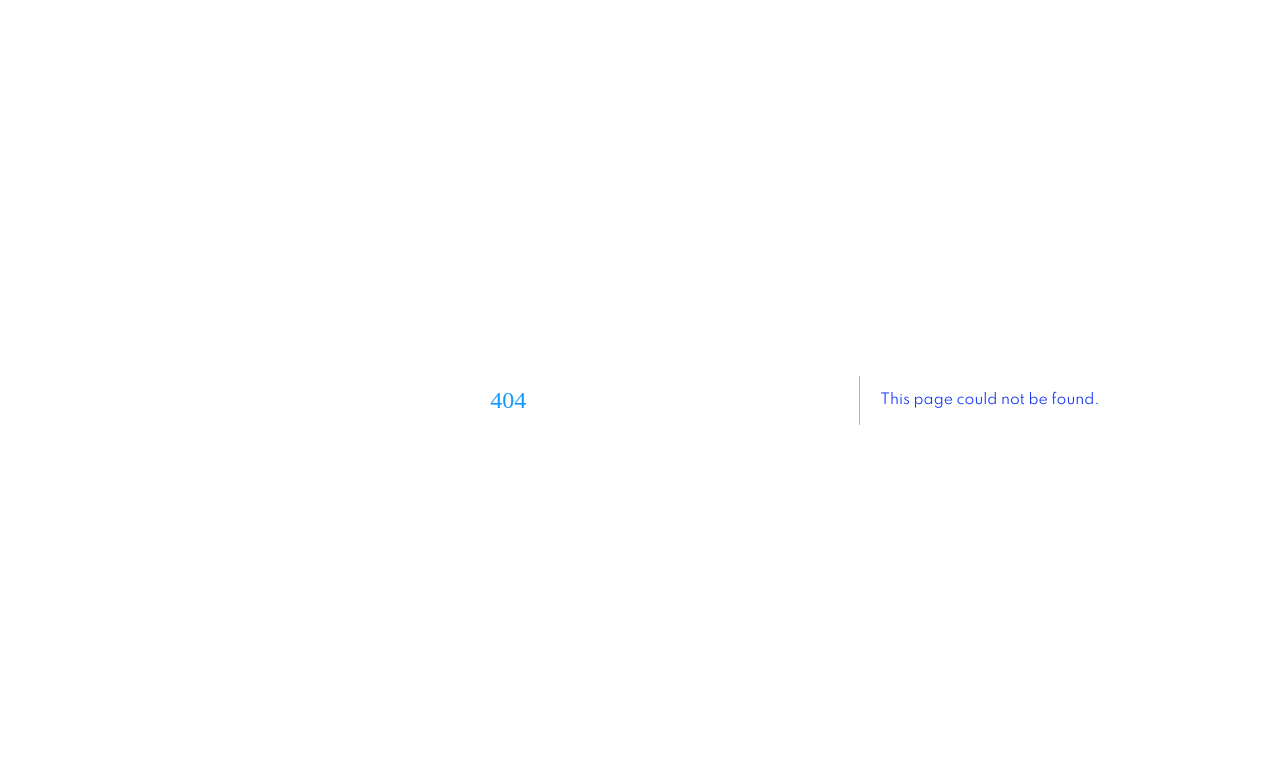
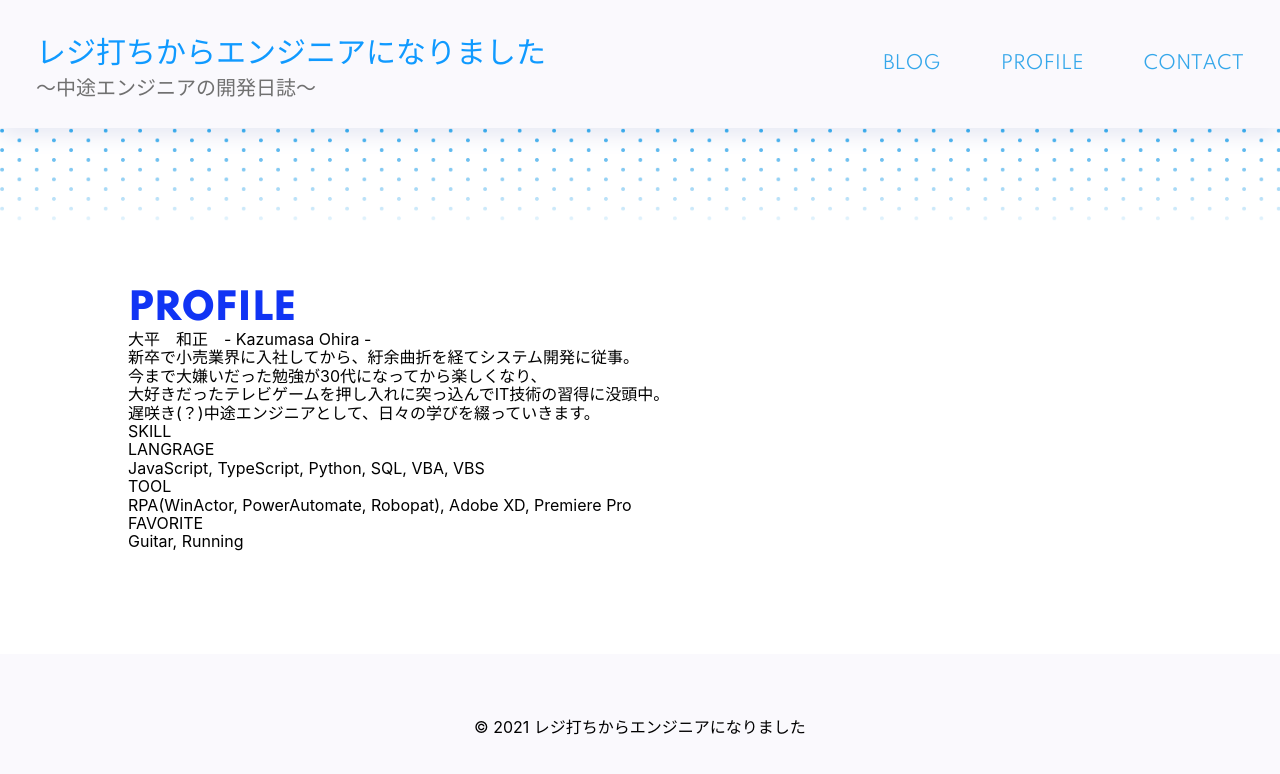
Before and after one commit to Kazoo1122/nextjs-blog, a Next.js app: page /profile in a window 1280 px wide. Before the commit this address had no page. Shown: the top 774 px of the page. Built offline with nearby package versions, Linux system fonts and the light colour scheme; a web font is replaced by a local one.

Commit message:
database add.

```diff
--- a/components/Layout.tsx
+++ b/components/Layout.tsx
@@ -1,6 +1,5 @@
 import Head from 'next/head';
 import Link from 'next/link';
-import Image from 'next/image';
 
 const Layout = (props: any) => {
   const { pageTitle, pageUrl, pageDescription, children } = props;
@@ -35,6 +34,7 @@ const Layout = (props: any) => {
         <meta name='twitter:site' content='@kazoo_1122' />
       </Head>
 
+      <div className='container'>
         <header>
           <div className='titleBox'>
             <h1>レジ打ちからエンジニアになりました</h1>
@@ -43,7 +43,7 @@ const Layout = (props: any) => {
           <nav>
             <ul>
               <li>
-              <Link href='/index'>BLOG</Link>
+                <Link href='/'>BLOG</Link>
               </li>
               <li>
                 <Link href='/profile'>PROFILE</Link>
@@ -63,6 +63,7 @@ const Layout = (props: any) => {
 
         <footer>&copy; 2021 {siteTitle}</footer>
       </div>
+    </div>
   );
 };
 
--- a/next.config.js
+++ b/next.config.js
@@ -1,3 +1,3 @@
 module.exports = {
   reactStrictMode: true,
-}
+};
--- a/package.json
+++ b/package.json
@@ -9,9 +9,11 @@
     "lint": "next lint"
   },
   "dependencies": {
+    "dotenv": "^10.0.0",
     "next": "^12.0.3",
     "react": "^17.0.2",
-    "react-dom": "^17.0.2"
+    "react-dom": "^17.0.2",
+    "serverless-mysql": "^1.5.4"
   },
   "devDependencies": {
     "@types/node": "^16.11.6",
@@ -23,6 +25,7 @@
     "eslint-config-prettier": "^8.3.0",
     "eslint-plugin-prettier": "^4.0.0",
     "prettier": "^2.4.1",
+    "sass": "^1.43.4",
     "typescript": "^4.4.4"
   }
 }
--- a/pages/_app.tsx
+++ b/pages/_app.tsx
@@ -1,5 +1,5 @@
 import '../styles/destyle.css';
-import '../styles/globals.css';
+import '../styles/globals.scss';
 import { AppProps } from 'next/app';
 
 function MyApp({ Component, pageProps }: AppProps) {
--- a/pages/index.tsx
+++ b/pages/index.tsx
@@ -4,6 +4,7 @@ export default function Home(props: any) {
   return (
     <Layout pageTitle='BLOG'>
       <div>hello next!</div>
+      <p>host:{process.env.NEXT_PUBLIC_MYSQL_HOST}</p>
     </Layout>
   );
 }
--- /dev/null
+++ b/pages/profile.tsx
@@ -0,0 +1,38 @@
+import Layout from '../components/Layout';
+
+export default function Profile(props: any) {
+  return (
+    <Layout pageTitle='PROFILE'>
+      <div className='introduction'>
+        <h3>大平　和正　- Kazumasa Ohira -</h3>
+        <p>
+          新卒で小売業界に入社してから、紆余曲折を経てシステム開発に従事。
+          <br />
+          今まで大嫌いだった勉強が30代になってから楽しくなり、
+          <br />
+          大好きだったテレビゲームを押し入れに突っ込んでIT技術の習得に没頭中。
+          <br />
+          遅咲き(？)中途エンジニアとして、日々の学びを綴っていきます。
+        </p>
+      </div>
+
+      <div className='skill'>
+        <h4>SKILL</h4>
+        <div className='langrage'>
+          <h5>LANGRAGE</h5>
+          <p>JavaScript, TypeScript, Python, SQL, VBA, VBS</p>
+        </div>
+
+        <div className='tool'>
+          <h5>TOOL</h5>
+          <p>RPA(WinActor, PowerAutomate, Robopat), Adobe XD, Premiere Pro</p>
+        </div>
+      </div>
+
+      <div className='favorite'>
+        <h4>FAVORITE</h4>
+        <p>Guitar, Running</p>
+      </div>
+    </Layout>
+  );
+}
--- a/styles/globals.css
+++ b/styles/globals.scss
@@ -37,11 +37,14 @@ nav {
   margin-left: auto;
 }
 
-nav ul li {
+nav > ul > li {
   font: 18px Spartan;
   display: inline-block;
   margin-left: 60px;
   color: #35a7ea;
+  &:hover {
+    color: #1134f4;
+  }
 }
 
 div.dot-background {
@@ -56,6 +59,24 @@ h2 {
   color: #1134f4;
   font: normal normal 800 36px Spartan;
 }
+
+.container {
+  height: 100%;
+  position: relative;
+  box-sizing: border-box;
+  min-height: 100vh;
+  padding-bottom: 128px;
+}
+
+footer {
+  width: 100%;
+  text-align: center;
+  background-color: #faf9fd;
+  position: absolute;
+  padding: 64px 0;
+  bottom: 0;
+}
+
 a {
   color: inherit;
   text-decoration: none;
```
Also changed, not shown: db.js (added, +29 -0 lines), pages/contact.tsx (added, +9 -0 lines), pages/posts/[id].tsx (added, +49 -0 lines), tsconfig.json (+13 -23 lines), 2 other files (tests, documents, lock files or other folders). Lines whose indentation alone changed are shown as unchanged.
